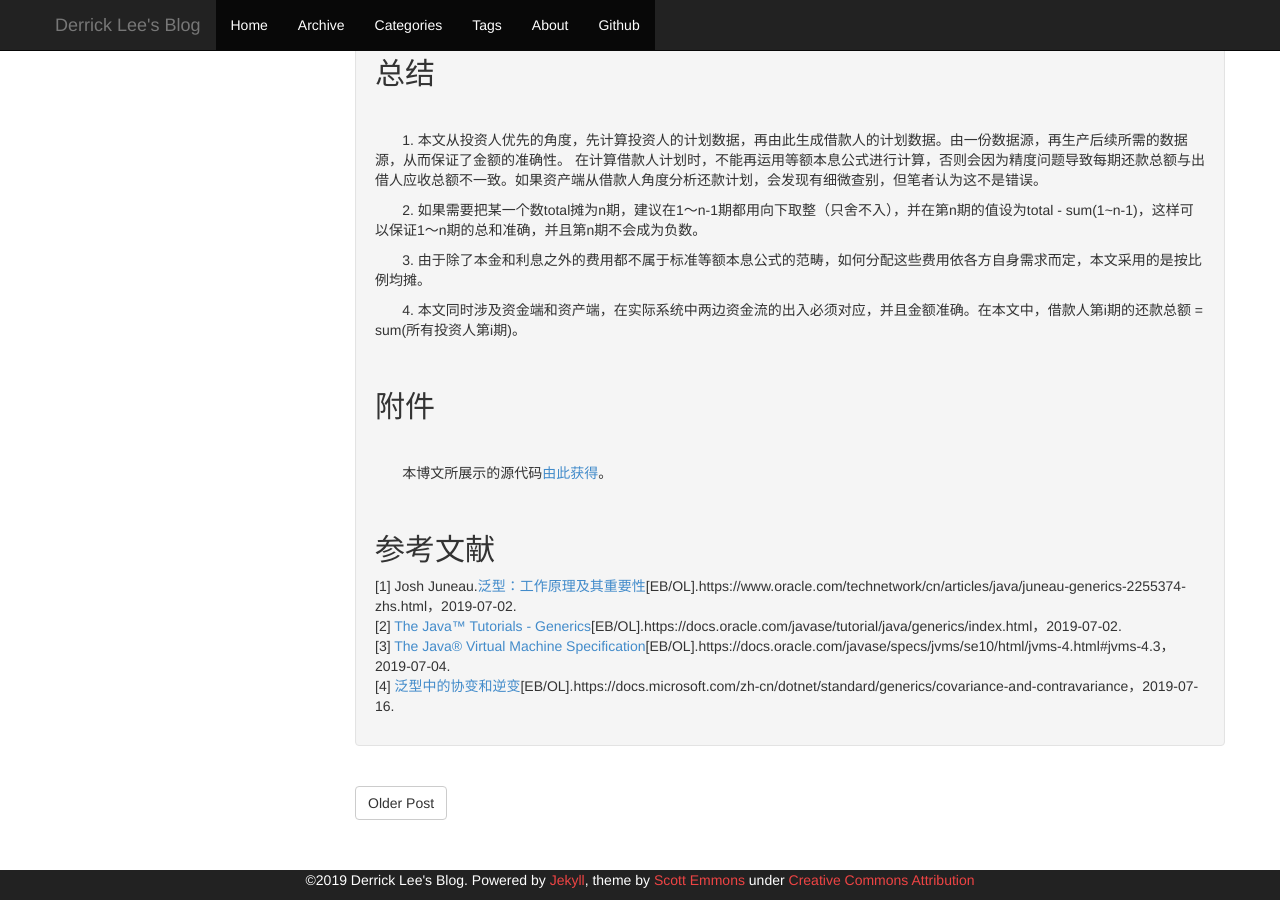
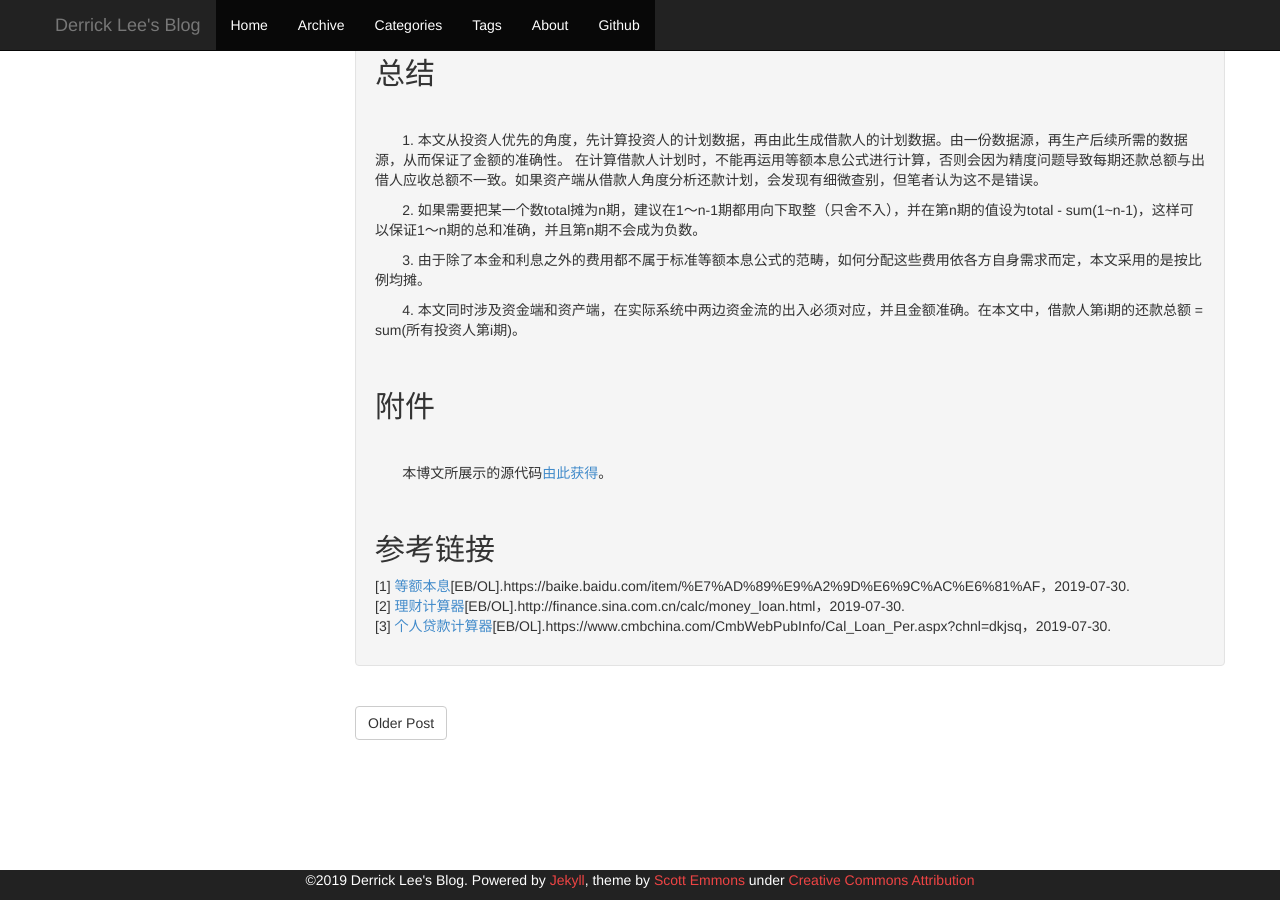
Before and after one commit to leesir/leesir.github.io, a Jekyll site: the page built from _posts/2019-07-30-accurate-money.md, in a window 1280 px wide and 900 px high, scrolled down 7409 px. Built offline with Jekyll 4.4.1, drawn with Linux system fonts in a browser that asks for light colours; comment, search, counter and statistics services are not loaded.

Commit message:
update content

```diff
--- a/_posts/2019-07-30-accurate-money.md
+++ b/_posts/2019-07-30-accurate-money.md
@@ -351,9 +351,8 @@ public static List<Plan> calculateRepayPlanWithFee(BigDecimal amount, BigDecimal
 
 <br>
 
-## 参考文献
+## 参考链接
 
-[1] Josh Juneau.[泛型：工作原理及其重要性](https://www.oracle.com/technetwork/cn/articles/java/juneau-generics-2255374-zhs.html)[EB/OL].https://www.oracle.com/technetwork/cn/articles/java/juneau-generics-2255374-zhs.html，2019-07-02.<br>
-[2] [The Java™ Tutorials - Generics](https://docs.oracle.com/javase/tutorial/java/generics/index.html)[EB/OL].https://docs.oracle.com/javase/tutorial/java/generics/index.html，2019-07-02.<br>
-[3] [The Java® Virtual Machine Specification](https://docs.oracle.com/javase/specs/jvms/se10/html/jvms-4.html#jvms-4.3)[EB/OL].https://docs.oracle.com/javase/specs/jvms/se10/html/jvms-4.html#jvms-4.3，2019-07-04.<br>
-[4] [泛型中的协变和逆变](https://docs.microsoft.com/zh-cn/dotnet/standard/generics/covariance-and-contravariance)[EB/OL].https://docs.microsoft.com/zh-cn/dotnet/standard/generics/covariance-and-contravariance，2019-07-16.<br>
+[1] [等额本息](https://baike.baidu.com/item/%E7%AD%89%E9%A2%9D%E6%9C%AC%E6%81%AF)[EB/OL].https://baike.baidu.com/item/%E7%AD%89%E9%A2%9D%E6%9C%AC%E6%81%AF，2019-07-30.<br>
+[2] [理财计算器](http://finance.sina.com.cn/calc/money_loan.html)[EB/OL].http://finance.sina.com.cn/calc/money_loan.html，2019-07-30.<br>
+[3] [个人贷款计算器](https://www.cmbchina.com/CmbWebPubInfo/Cal_Loan_Per.aspx?chnl=dkjsq)[EB/OL].https://www.cmbchina.com/CmbWebPubInfo/Cal_Loan_Per.aspx?chnl=dkjsq，2019-07-30.<br>
```
